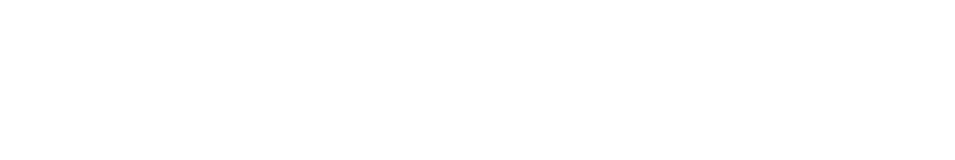
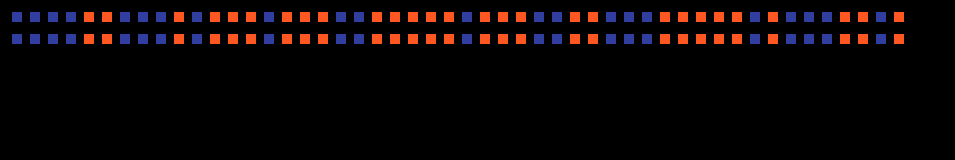
Before and after one commit to KaustubhD/Automaton, a plain HTML site: page automaton.html in a window 1280 px wide. Shown: the whole page, without its empty margins (0-955 px from the left). Drawn offline with Linux system fonts and the light colour scheme.

Commit message:
Add first row logic

```diff
--- a/automaton.html
+++ b/automaton.html
@@ -7,10 +7,67 @@
   <title>Automaton Rule 110</title>
 </head>
 <style>
+  body{
+    background-color: #000;
+  }
+  .row div{
+    display: inline-block;
+    height: 10px;
+    width: 10px;
+    margin: 4px;
+  }
+  .active{
+    background-color: #303F9F;
+    /* background-color: #673AB7; */
+  }
+  .inactive{
+    background-color: #FF5722;
+    /* background-color: #D1C4E9; */
+  }
 </style>
 <body>
   <div class="container">
     <div class="row"></div>
   </div>
 </body>
+
+<script>
+
+let screenWidth = 500
+// let height = 500
+
+// let cellDimension = 10
+let cellsInRow = 50
+
+let container = document.querySelector('div.container')
+let firstRow = document.querySelector('div.row')
+let cell = null
+
+for(let i = 0; i < cellsInRow; i++){
+  cell = document.createElement('div')
+  cell.classList.add(randomiseCell())
+  firstRow.appendChild(cell)
+}
+
+// To be used with first row only
+function randomiseCell(){
+  return Math.random() <= 0.5 ? 'active' : 'inactive'
+}
+
+function duplicateRow(){
+  let newRow = firstRow.cloneNode(true)
+  container.appendChild(newRow)
+}
+duplicateRow()
+
+
+
+
+
+
+
+
+
+
+</script>
 </html>
```
